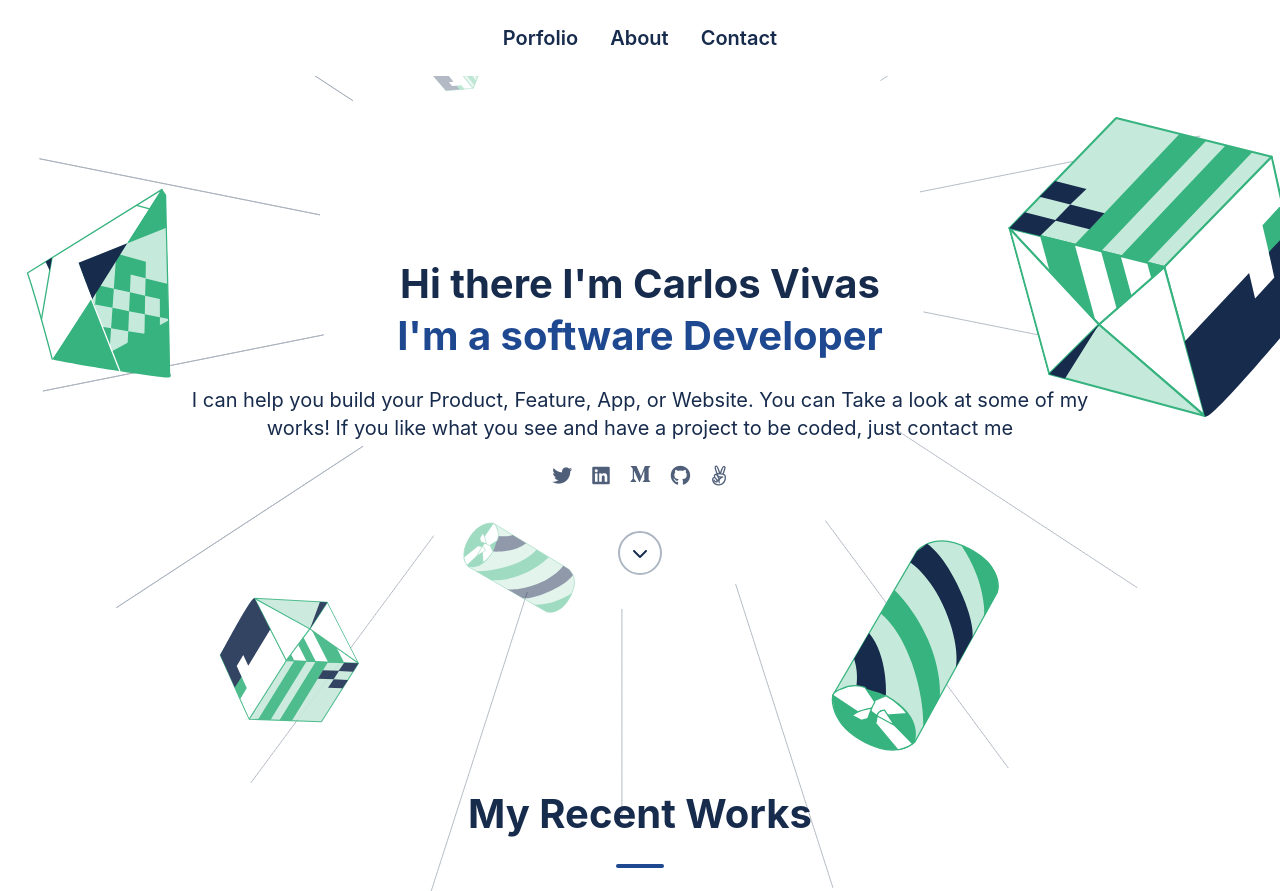
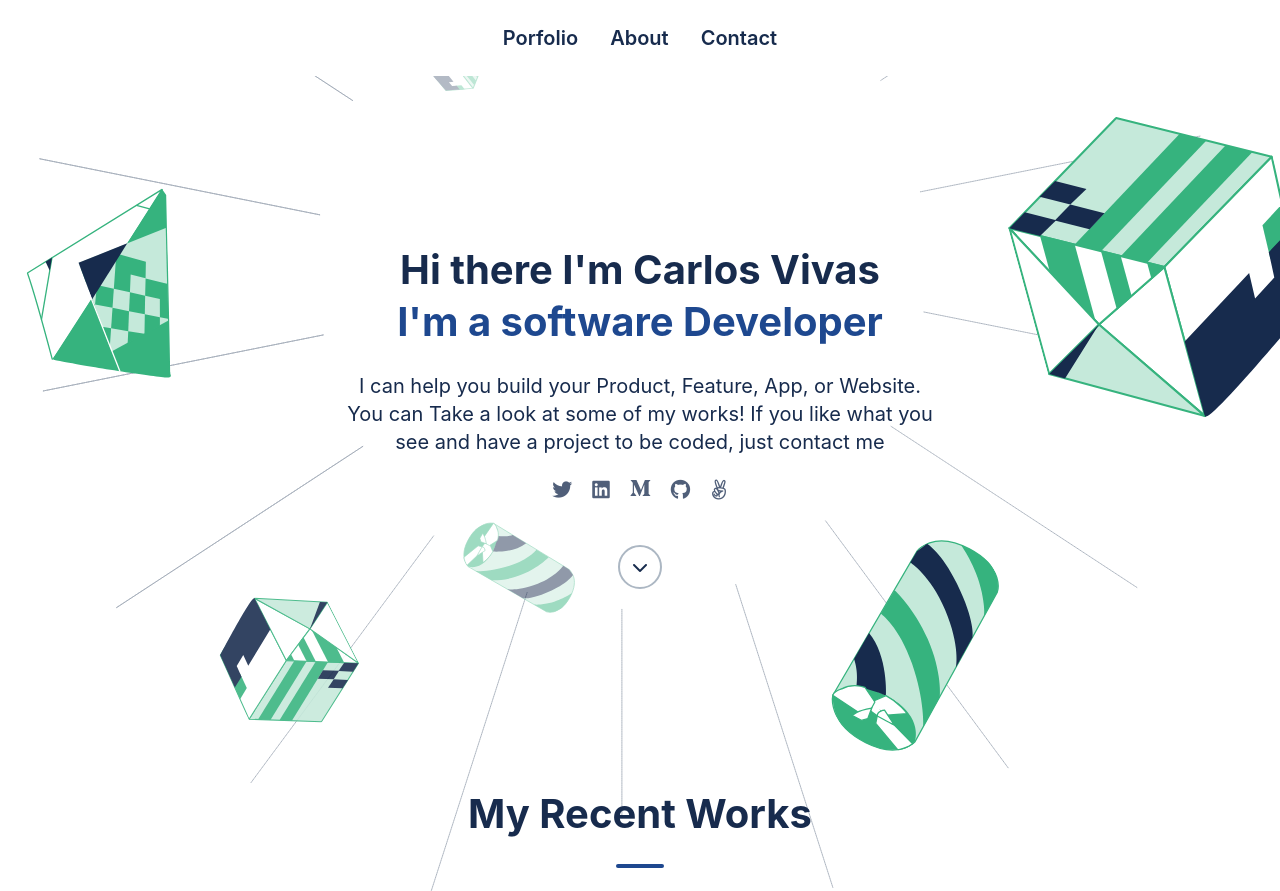
Before and after one commit to carlosmuerto/Portfolio, a website with bundled scripts: page index.html in a window 1280 px wide. Shown: the top 891 px of the page. Built offline with nearby package versions, Linux system fonts and the light colour scheme; files whose address does not match are found by name.

Commit message:
Fix to #16 2th tip

```diff
--- a/css/style.css
+++ b/css/style.css
@@ -448,9 +448,10 @@ section#headline .support-text {
   font-weight: 400;
   font-size: 20px;
   line-height: 28px;
-  margin: 0 24px;
+  margin: 0 auto;
   padding: 0 16px;
   text-align: center;
+  max-width: 600px;
 }
 
 button {
@@ -599,6 +600,8 @@ section#about > header p {
   text-align: center;
   color: #42526e;
   padding: 0 16px;
+  max-width: 600px;
+  margin: 0 auto;
 }
 
 section#about > header,
```
